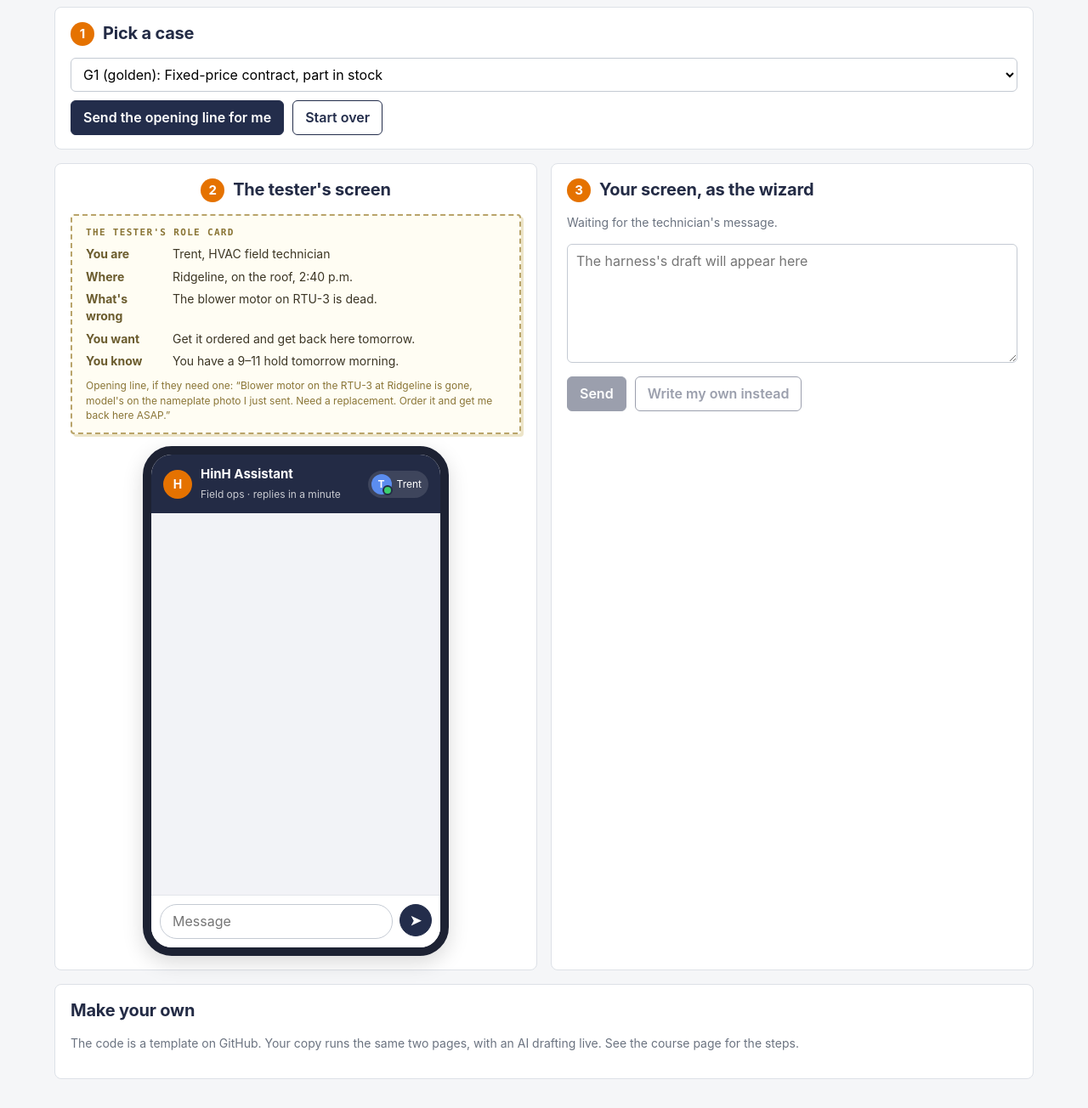
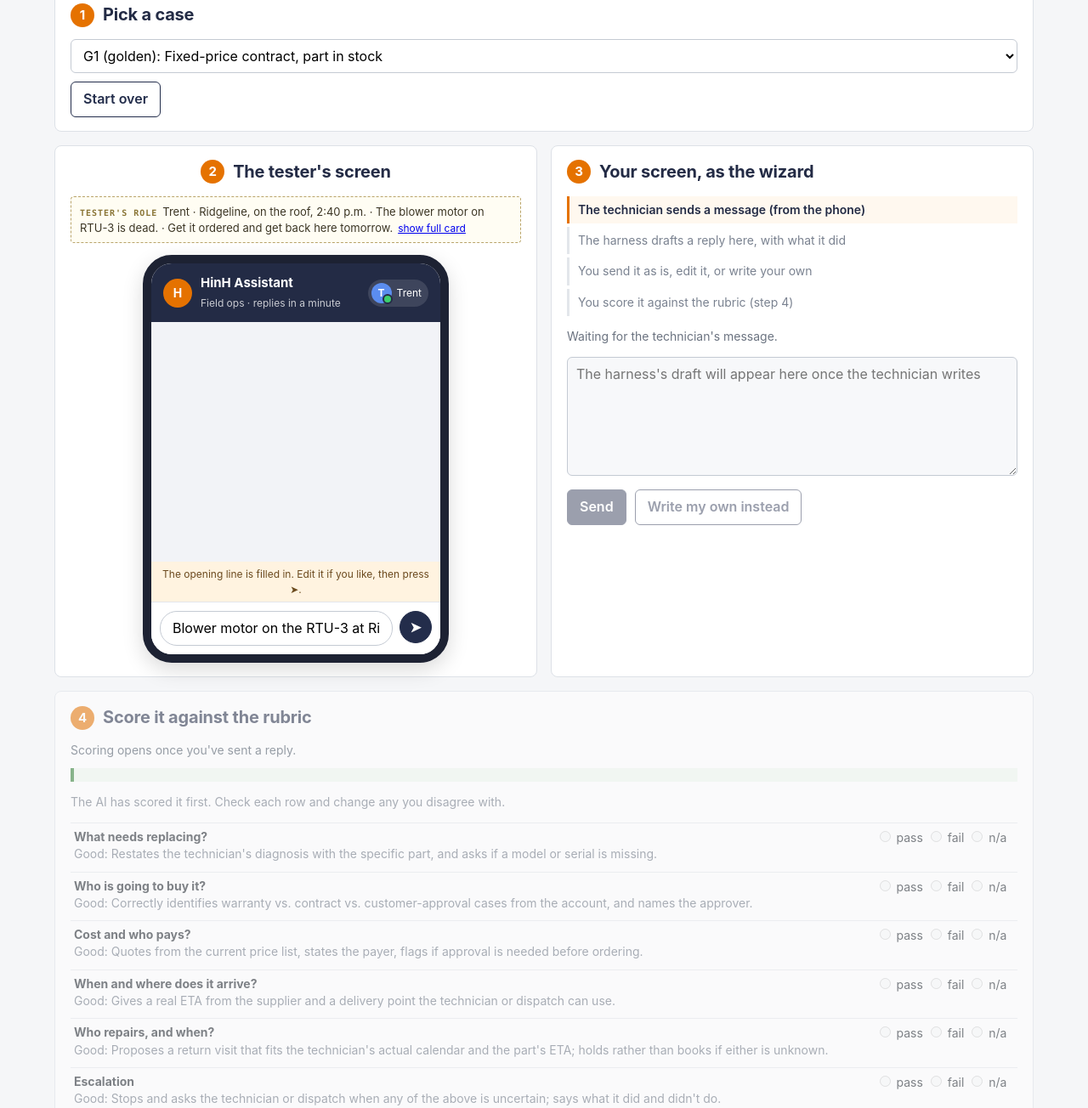
Before and after one commit to alexcowan/hinh-agent-harness, a website: page docs/index.html in a window 1280 px wide. Shown: the part 371-1675 px from the top of the page at 85% size. Drawn offline with Linux system fonts and the light colour scheme.

Commit message:
Demo and wizard: show the session flow, lock the reply box until a draft, prefill the opening line, compact role card, step 4 visible but locked
Co-Authored-By: Claude Opus 5.5 <noreply@anthropic.com>
Claude-Session: https://claude.ai/code/session_01AwAYW863vseUeFMmzZFPMm

```diff
--- a/docs/index.html
+++ b/docs/index.html
@@ -46,6 +46,21 @@
   .phone .composer input { border-radius:20px; padding:8px 14px; margin:0; }
   .phone .composer button { border-radius:50%; width:38px; height:38px; padding:0; flex:none; font-size:16px; }
   .phonecard h2 { justify-content:center; }
+  .phone { height: 480px; }
+  body.tester .phone { height: 600px; }
+  .compact { font-size:13px; background:#fffdf3; border:1px dashed #b9a46a; border-radius:4px; padding:8px 10px; margin-bottom:12px; color:#3b3524; }
+  .compact b { font: 700 10px/1 ui-monospace, Menlo, monospace; letter-spacing:.1em; text-transform:uppercase; color:#8a7536; margin-right:6px; }
+  .compact a { margin-left:6px; font-size:12px; }
+  .hint { font-size:12px; color:#6b4a1e; background:#fff3e0; padding:6px 10px; text-align:center; }
+  .flow { list-style:none; margin:4px 0 14px; padding:0; font-size:14px; }
+  .flow li { padding:6px 10px; border-left:3px solid #e3e6eb; color:#7a8290; margin-bottom:4px; }
+  .flow li.now { border-left-color:#e57200; color:#232b45; background:#fff8ef; font-weight:600; }
+  .flow li.done { color:#2e7d32; }
+  .flow li.done::before { content:'✓ '; }
+  textarea:disabled { background:#f7f8fa; color:#9aa1ad; cursor:not-allowed; }
+  .card.locked { opacity:.55; }
+  .card.locked .lockmsg { display:block; }
+  .lockmsg { display:none; font-size:14px; color:#4a5563; margin:0 0 6px; }
 </style>
 </head>
 <body>
@@ -59,7 +74,7 @@
     </div>
     <p style="margin:10px 0 4px">Its purpose is to let you test and train the AI on example cases. Two ways to use it:</p>
     <ul style="margin:0 0 0 18px; padding:0">
-      <li><b>Play both parts yourself.</b> Pick a case, then type as Trent in the phone (or send the opening line). Quick for walking through the golden and adversarial cases.</li>
+      <li><b>Play both parts yourself.</b> Pick a case, then send Trent's opening line from the phone. Quick for walking through the golden and adversarial cases.</li>
       <li><b>Freeform, with a human tester.</b> <a href="#" id="openTester">Open the tester's screen in a second window</a> and hand it to someone. They improvise as Trent from the role card; you play the wizard. In your own copy, an AI drafts live and the tester can be on their own device.</li>
     </ul>
     <p style="margin:8px 0 0"><b>The drafts on this page are recorded, and some are wrong on purpose.</b> Your job is to catch them.</p>
@@ -68,7 +83,7 @@
   <div class="card wiz">
     <h2><span class="step">1</span>Pick a case</h2>
     <select id="case"></select>
-    <div class="row"><button id="play">Send the opening line for me</button><button class="secondary" id="reset">Start over</button></div>
+    <div class="row"><button class="secondary" id="reset">Start over</button></div>
   </div>
 
   <div class="cols">
@@ -79,6 +94,7 @@
       <div class="phone">
         <div class="bar"><div class="avatar">H</div><div class="who"><b>HinH Assistant</b><span>Field ops · replies in a minute</span></div><div class="me" title="Signed in as Trent"><div class="face">T</div>Trent</div></div>
         <div class="chat" id="chat"></div>
+        <div class="hint wiz" id="hint">The opening line is filled in. Edit it if you like, then press ➤.</div>
         <form class="composer" id="composer">
           <input type="text" id="text" placeholder="Message" autocomplete="off" aria-label="Message">
           <button id="tsend" aria-label="Send">➤</button>
@@ -87,8 +103,14 @@
     </div>
     <div class="card wiz">
       <h2><span class="step">3</span>Your screen, as the wizard</h2>
+      <ol class="flow" id="flow">
+        <li data-k="msg">The technician sends a message (from the phone)</li>
+        <li data-k="draft">The harness drafts a reply here, with what it did</li>
+        <li data-k="decide">You send it as is, edit it, or write your own</li>
+        <li data-k="score">You score it against the rubric (step 4)</li>
+      </ol>
       <p class="muted" id="status">Waiting for the technician's message.</p>
-      <textarea id="reply" placeholder="The harness's draft will appear here"></textarea>
+      <textarea id="reply" placeholder="The harness's draft will appear here once the technician writes" disabled></textarea>
       <div class="row">
         <button id="send" disabled>Send</button>
         <button class="secondary" id="own" disabled>Write my own instead</button>
@@ -110,8 +132,9 @@
     </div>
   </div>
 
-  <div class="card hidden wiz" id="scoreCard">
+  <div class="card wiz locked" id="scoreCard">
     <h2><span class="step">4</span>Score it against the rubric</h2>
+    <p class="lockmsg">Scoring opens once you've sent a reply.</p>
     <div class="good" id="good"></div>
     <p class="muted">The AI has scored it first. Check each row and change any you disagree with.</p>
     <table class="rubric" id="rubric"></table>
@@ -138,6 +161,11 @@ function roleCard(c, forWizard) {
   return `<div class="rolecard"><div class="tag"><span>${forWizard ? "The tester's role card" : 'Your role'}</span><span>${forWizard ? '' : 'only you see this'}</span></div>` +
     `<dl>${rows}</dl>` + (r.secret ? `<div class="secret">${esc(r.secret)}</div>` : '') +
     `<div class="tip">${forWizard ? `Opening line, if they need one: “${esc(c.trigger)}”` : 'Type like Trent would: short, on a phone, between jobs.'}</div></div>`;
+}
+function compactCard(c) {
+  const r = c.role || {};
+  const bits = ['Trent', r.where, r.problem, r.want].filter(Boolean).map(esc).join(' · ');
+  return `<div class="compact"><b>Tester's role</b>${bits}<a href="#" id="fullCard">show full card</a></div>`;
 }
 function renderChat() {
   $('chat').innerHTML = '';
@@ -188,14 +216,25 @@ if (isTester) {
 
 function pick() {
   cur = data.cases.find((c) => c.id === $('case').value) || data.cases[0];
-  $('brief').innerHTML = roleCard(cur, true);
+  $('brief').innerHTML = compactCard(cur);
+  $('fullCard').addEventListener('click', (e) => { e.preventDefault(); $('brief').innerHTML = roleCard(cur, true); });
   reset();
 }
 function reset() {
   chat = []; renderChat(); broadcast(); phase = 'idle'; if (cur) delete cur._laterUsed;
   $('reply').value = ''; $('trace').innerHTML = ''; $('traceBox').classList.add('hidden'); $('laterWrap').classList.add('hidden'); $('laterBox').classList.add('hidden');
-  $('scoreCard').classList.add('hidden'); $('status').textContent = "Waiting for the technician's message.";
-  $('send').disabled = true; $('own').disabled = true; $('play').disabled = false; override = false; edited = false; $('mode').textContent = '';
+  $('scoreCard').classList.add('locked'); $('status').textContent = "Waiting for the technician's message.";
+  document.querySelectorAll('#rubric input').forEach((i) => { i.checked = false; i.disabled = true; });
+  document.querySelectorAll('#rubric .aiwhy').forEach((w) => { w.textContent = ''; });
+  $('good').innerHTML = ''; $('verdict').textContent = '';
+  $('reply').disabled = true;
+  $('send').disabled = true; $('own').disabled = true; override = false; edited = false; $('mode').textContent = '';
+  if (!isTester && cur) { $('text').value = cur.trigger; $('hint').classList.remove('hidden'); }
+  flow('msg');
+}
+function flow(k) {
+  const order = ['msg', 'draft', 'decide', 'score']; const at = order.indexOf(k);
+  document.querySelectorAll('#flow li').forEach((li) => { const i = order.indexOf(li.dataset.k); li.className = i < at ? 'done' : i === at ? 'now' : ''; });
 }
 function say(role, text) { chat.push({ role, text }); renderChat(); broadcast(); }
 function grow() { const r = $('reply'); r.style.height = 'auto'; r.style.height = Math.max(140, r.scrollHeight + 4) + 'px'; }
@@ -214,22 +253,23 @@ function showDraft(text, trace) {
   $('blockedNote').classList.toggle('hidden', !trace.some((t) => !t.ok));
   $('traceBox').classList.remove('hidden');
   $('status').textContent = 'Draft ready. Is it right? Send it as is, edit it, or write your own.';
-  $('send').disabled = false; $('own').disabled = false; mode();
+  $('send').disabled = false; $('own').disabled = false; $('reply').disabled = false; mode();
+  flow('decide');
 }
 
 function technicianSays(text) {
-  phase = 'drafting'; $('play').disabled = true; say('user', text); $('status').textContent = 'The harness is drafting a reply…';
+  phase = 'drafting'; say('user', text); $('status').textContent = 'The harness is drafting a reply…';
+  $('hint').classList.add('hidden'); $('text').value = ''; flow('draft');
   setTimeout(() => showDraft(cur.draft, cur.trace), 1200);
 }
 
 $('case').addEventListener('change', pick);
 $('reset').addEventListener('click', reset);
-$('play').addEventListener('click', () => technicianSays(cur.trigger));
 $('reply').addEventListener('input', () => { edited = true; grow(); mode(); });
 $('own').addEventListener('click', () => { override = true; edited = true; $('reply').value = ''; $('reply').focus(); mode(); });
 $('send').addEventListener('click', () => {
   const t = $('reply').value.trim(); if (!t) return;
-  say('agent', t); $('send').disabled = true; $('own').disabled = true; phase = 'sent';
+  say('agent', t); $('send').disabled = true; $('own').disabled = true; $('reply').disabled = true; phase = 'sent'; flow('score'); $('mode').textContent = '';
   $('status').textContent = override ? 'You overrode the draft: that is a candidate new case.' : edited ? 'You edited the draft: that is a candidate new case.' : 'You sent the draft as is.';
   if (cur.later && !cur._laterUsed) { $('laterWrap').classList.remove('hidden'); $('status').textContent += ' This case continues: try Let time pass.'; }
   showScore();
@@ -238,7 +278,7 @@ $('laterBtn').addEventListener('click', () => { $('laterText').value = cur.later
 $('laterPost').addEventListener('click', () => {
   const t = $('laterText').value.trim(); if (!t) return;
   cur._laterUsed = true; $('laterWrap').classList.add('hidden'); $('laterBox').classList.add('hidden');
-  say('event', t); $('status').textContent = 'The harness is drafting what to do now…';
+  say('event', t); $('status').textContent = 'The harness is drafting what to do now…'; flow('draft');
   setTimeout(() => showDraft(cur.later.draft, cur.later.trace), 1200);
 });
 
@@ -259,7 +299,8 @@ function showScore() {
   });
   summary();
   $('good').innerHTML = '<b>Then</b>, for this case, good looks like: ' + cur.good;
-  $('scoreCard').classList.remove('hidden');
+  document.querySelectorAll('#rubric input').forEach((i) => { i.disabled = false; });
+  $('scoreCard').classList.remove('locked');
 }
 </script>
 </body>
```
